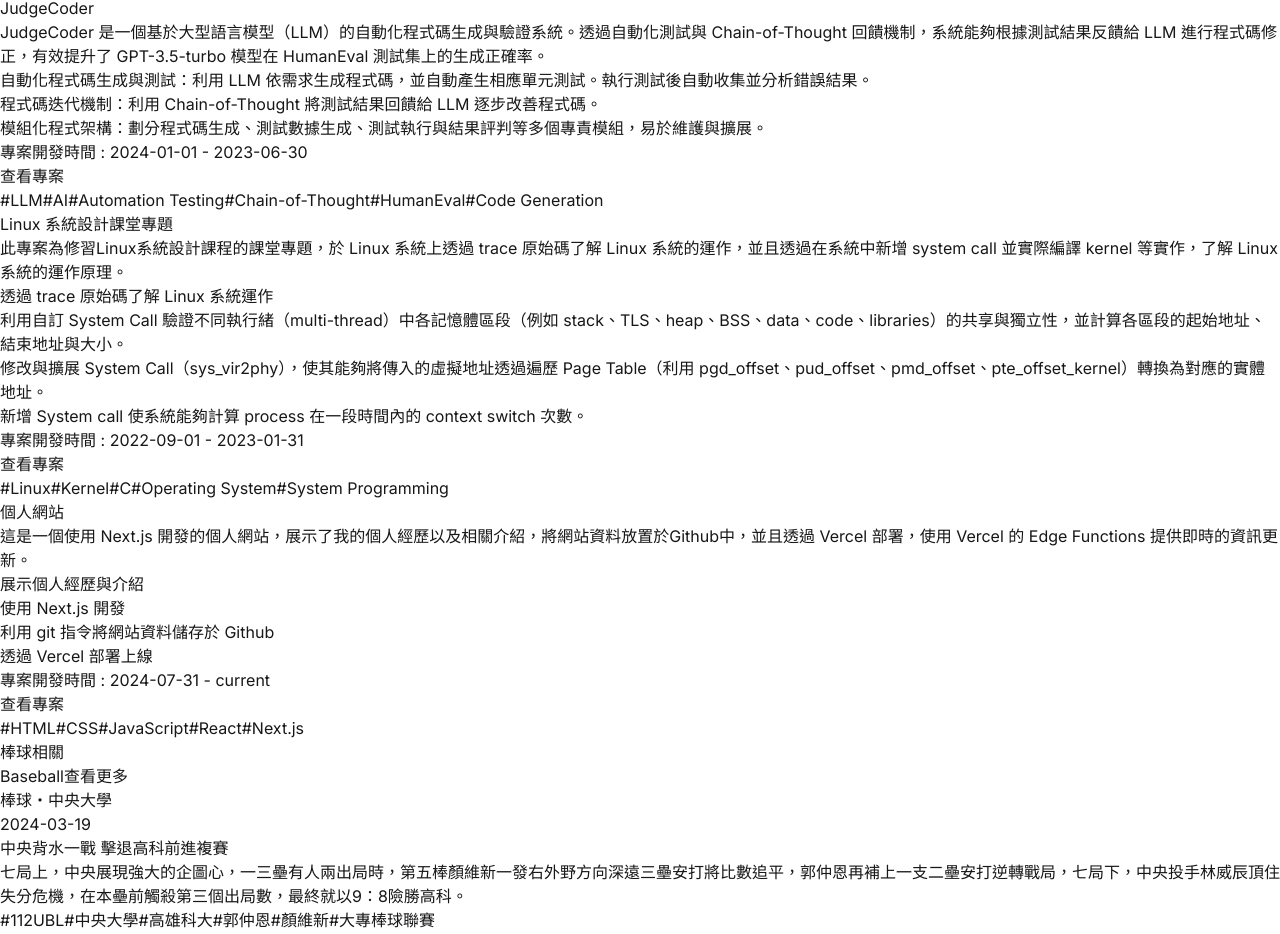
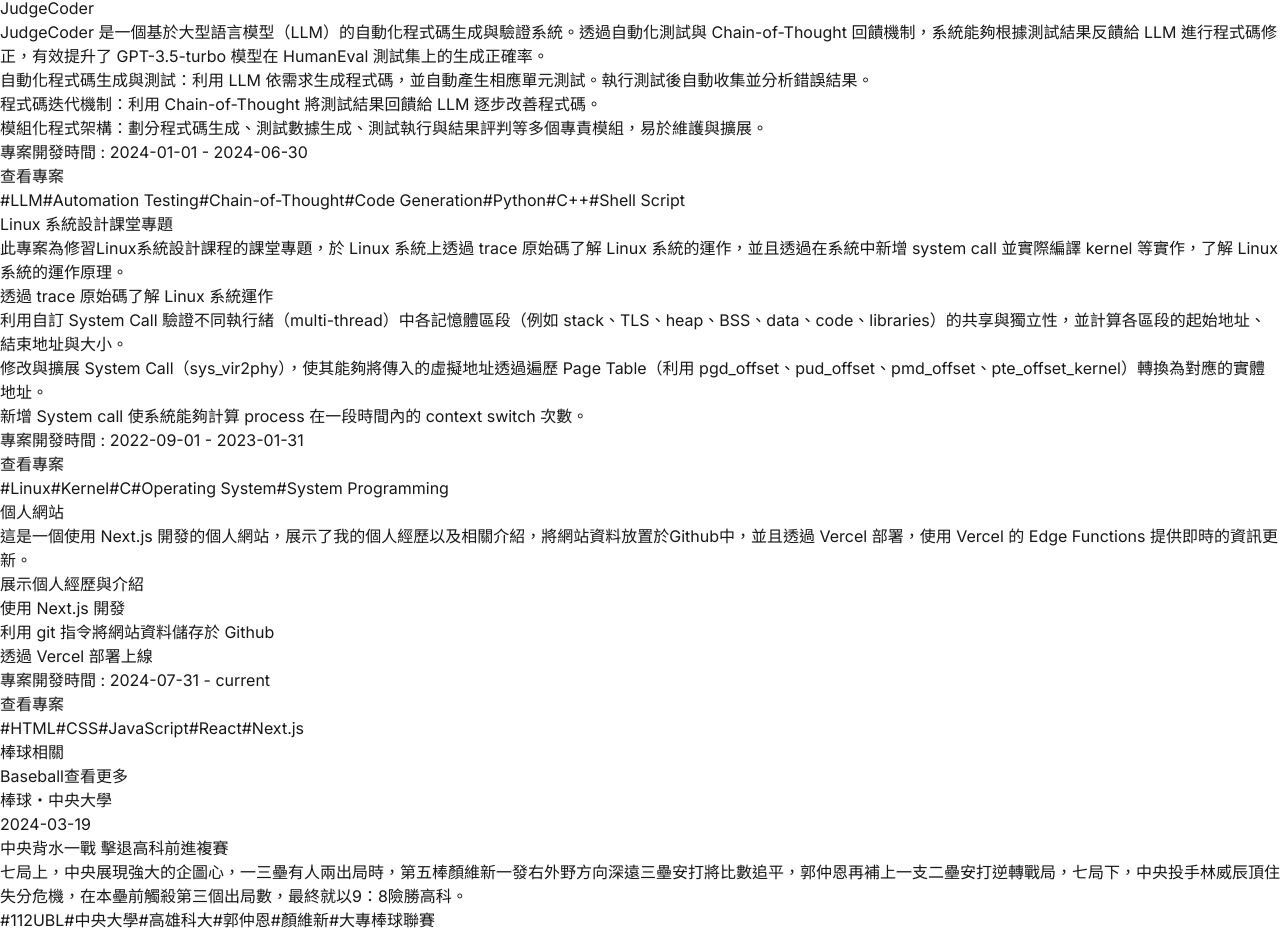
Before and after one commit to zackyen0603/myPersonalWebsite, a Next.js app: page / in a window 1280 px wide. Shown: the part 1794-2728 px from the top of the page. Built offline with nearby package versions, Linux system fonts and the light colour scheme.

Commit message:
resume updated

```diff
--- a/src/app/page.tsx
+++ b/src/app/page.tsx
@@ -81,7 +81,7 @@
                     聯絡我
                   </a>
                   <a
-                    href="/Wei_Hsin_Yen_CV.pdf"
+                    href="/Wei_Hsin_Yen_Resume_0212.pdf"
                     download
                     className="inline-flex items-center px-6 py-3 border border-gray-300 dark:border-gray-600 text-base font-medium rounded-full shadow-sm text-gray-600 dark:text-gray-300 bg-gray-100 dark:bg-gray-700 hover:bg-gray-200 dark:hover:bg-gray-600 transition-all text-center"
                   >
--- a/src/data/projects.ts
+++ b/src/data/projects.ts
@@ -20,9 +20,9 @@
       title: 'JudgeCoder',
       description: 'JudgeCoder 是一個基於大型語言模型（LLM）的自動化程式碼生成與驗證系統。透過自動化測試與 Chain-of-Thought 回饋機制，系統能夠根據測試結果反饋給 LLM 進行程式碼修正，有效提升了 GPT-3.5-turbo 模型在 HumanEval 測試集上的生成正確率。',
       url: 'https://github.com/zackyen0603/JudgeCoder',
-      tags: ['LLM', 'AI', 'Automation Testing', 'Chain-of-Thought', 'HumanEval', 'Code Generation'],
+      tags: ['LLM', 'Automation Testing', 'Chain-of-Thought', 'Code Generation', 'Python', 'C++', 'Shell Script'],
       startDate: '2024-01-01',
-      endDate: '2023-06-30',
+      endDate: '2024-06-30',
       bulletPoints: [
         '自動化程式碼生成與測試：利用 LLM 依需求生成程式碼，並自動產生相應單元測試。執行測試後自動收集並分析錯誤結果。',
         '程式碼迭代機制：利用 Chain-of-Thought 將測試結果回饋給 LLM 逐步改善程式碼。',
```
Also changed, not shown: 2 other files (tests, documents, lock files or other folders).
